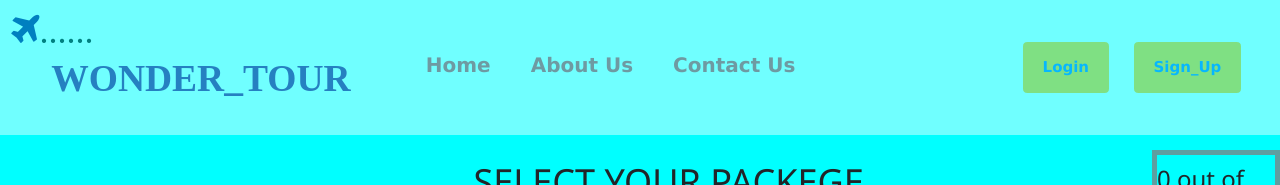
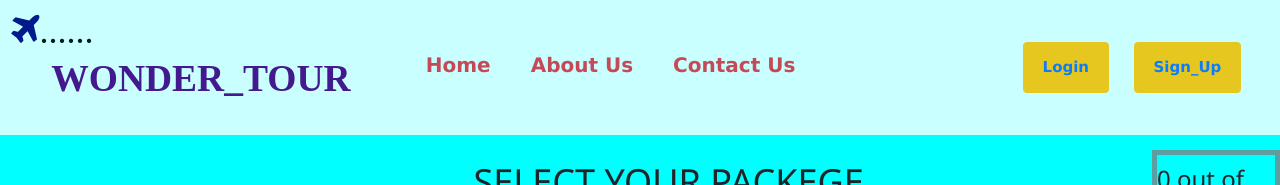
Before and after one commit to aravindmedhini/reactPractice, a React (Create React App) app: page / in a window 1280 px wide. Shown: the top 185 px of the page. Built offline with nearby package versions, Linux system fonts and the light colour scheme.

Commit message:
lastcommit

```diff
--- a/src/components/index.css
+++ b/src/components/index.css
@@ -88,7 +88,7 @@ padding-top: 10px;
     width: 100%;
     z-index: 2;
     background-color: #e1ffff;
-    opacity: 0.5;
+    opacity: 0.9;
     position: fixed;
 }
 
```
